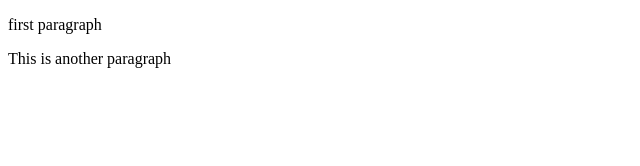
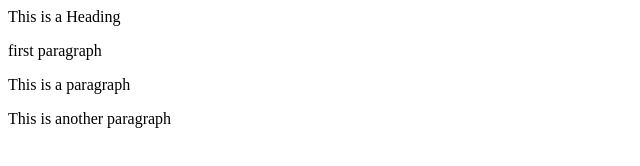
Before and after one commit to gonzaloezequielavila/learning-git, a plain HTML site: page index.html in a window 1280 px wide. Shown: the whole page, without its empty margins (0-640 px from the left). Drawn offline with Linux system fonts and the light colour scheme.

Commit message:
Update index.html

```diff
--- a/index.html
+++ b/index.html
@@ -4,7 +4,9 @@
 <title>Page Title</title>
 </head>
 <body>
+    <hl>This is a Heading</hl>
     <p>first paragraph</p>
+    <p>This is a paragraph</p>
     <p>This is another paragraph</p>
 </body>
 </html>
```
